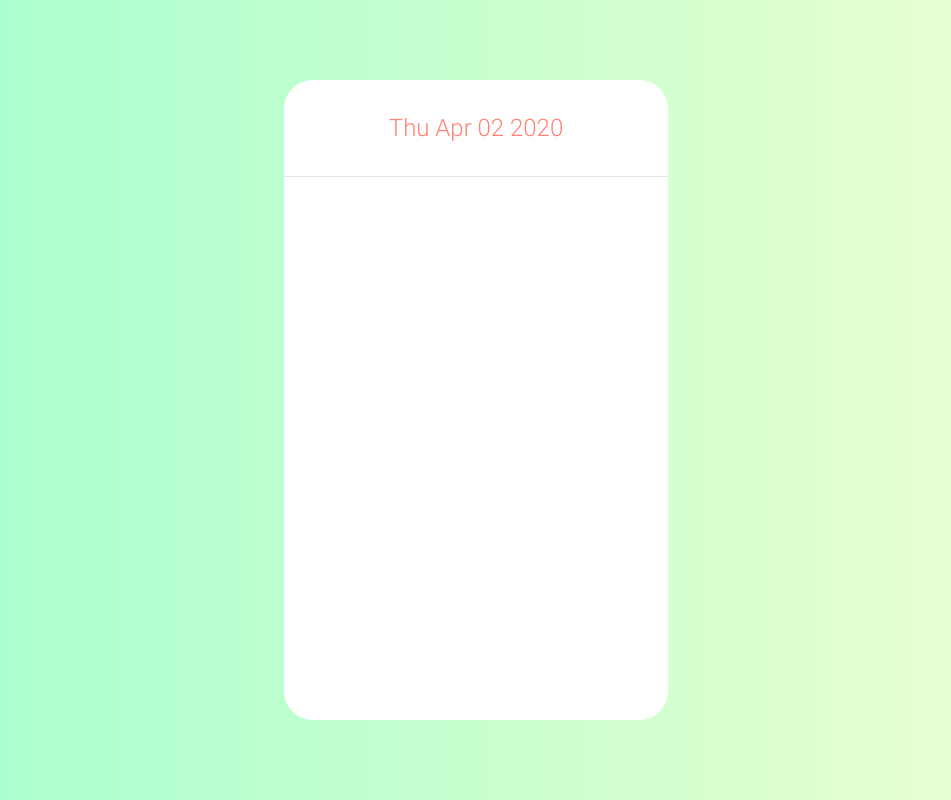
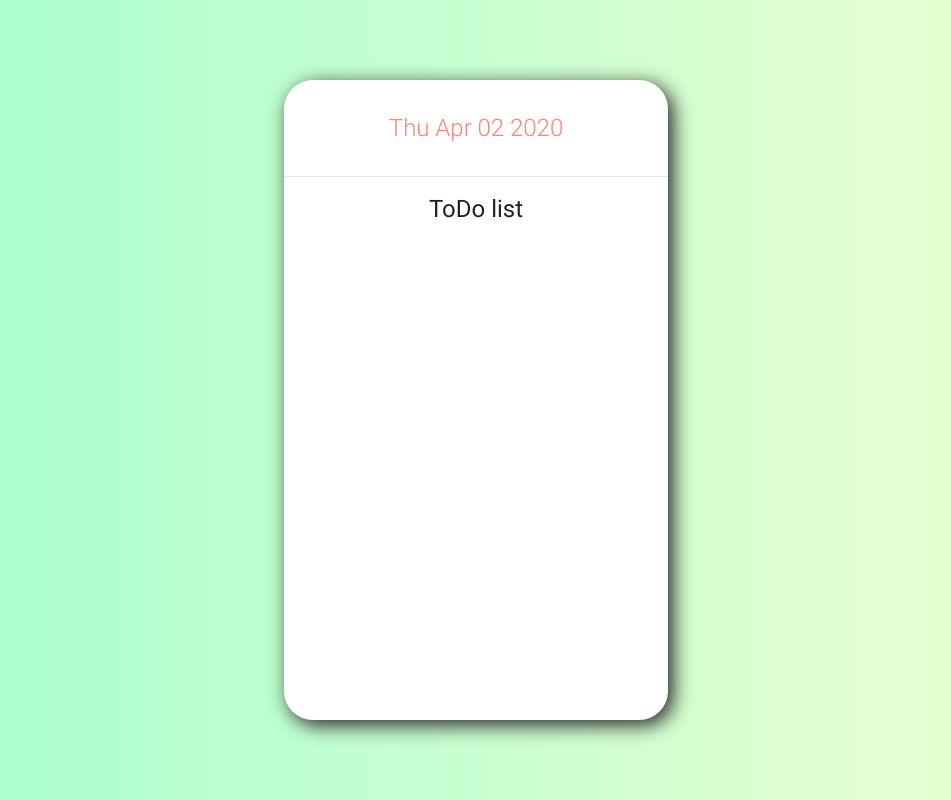
Before and after one commit to PouRiaBG/SimpleToDoList, a website: page public/index.html in a window 1280 px wide. Shown: the whole page, without its empty margins (164-1115 px from the left). Drawn offline with Linux system fonts and the light colour scheme.

Commit message:
Added nav bar tag

```diff
--- a/public/css/style.css
+++ b/public/css/style.css
@@ -10,6 +10,7 @@ body{
     width: 30vw;
     height: 80vh;
     border-radius: 1.8rem;
+    box-shadow: 5px 5px 20px 0px;
 }
 #header-date{
     width: 100%;
@@ -22,3 +23,11 @@ body{
     font-family: Roboto-light;
     color: #ff8275
 }
+#main nav {
+    font-family: Roboto;
+    font-size: 1.5rem;
+    display: flex;
+    justify-content: center;
+    align-items: center;
+    height: 10%;
+}
--- a/public/index.html
+++ b/public/index.html
@@ -11,8 +11,10 @@
 <body onload="loading()">
     <main id="main">
         <header id="header-date">
-
         </header>
+        <nav>
+            ToDo list
+        </nav>
     </main>
     <script src="scripts/bundle.js"></script>
 </body>
--- a/src/index.js
+++ b/src/index.js
@@ -1,4 +1,5 @@
 //Add Today Date in the header
+
 function loading(){
     let date = new Date().toDateString()
 
```
